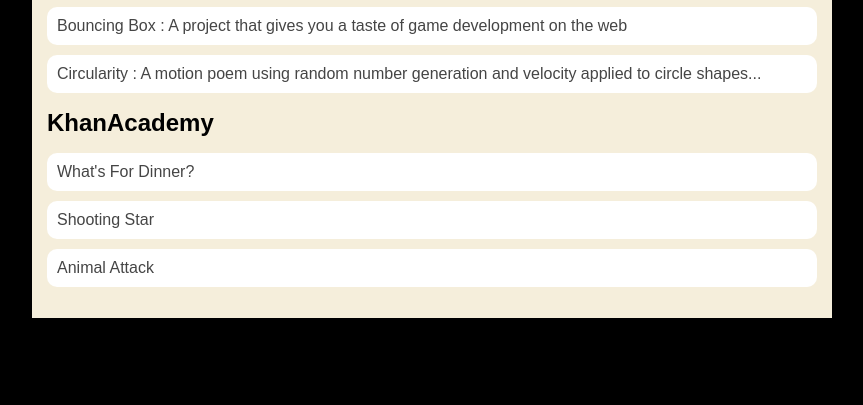
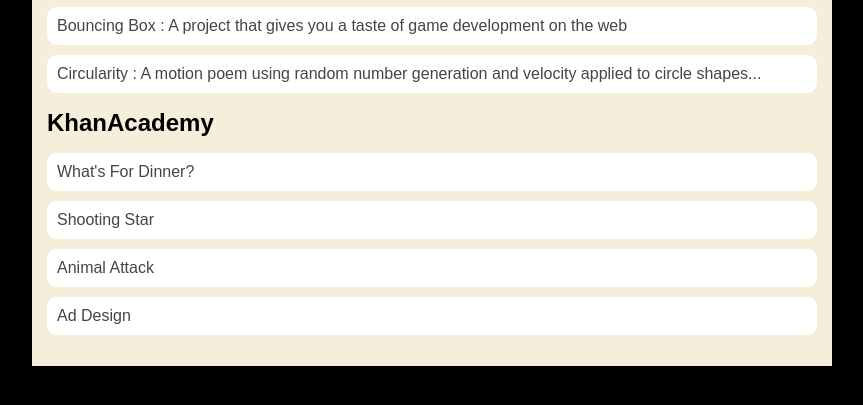
Before and after one commit to matthewabadie/matthewabadie.gitpod.io, a plain HTML site: page portfolio.html in a window 1280 px wide. Shown: the part 197-602 px from the top of the page, without its empty margins (208-1071 px from the left). Drawn offline with Linux system fonts and the light colour scheme.

Commit message:
added ad design project

```diff
--- a/portfolio.html
+++ b/portfolio.html
@@ -27,6 +27,7 @@
                     <li><a href=https://www.khanacademy.org/computer-programming/spin-off-of-project-whats-for-dinner/5688560664231936>What's For Dinner?</a></li>
                     <li><a href=https://www.khanacademy.org/computer-programming/spin-off-of-project-shooting-star/5638042600390656>Shooting Star </a></li>
                     <li><a href=https://www.khanacademy.org/computer-programming/spin-off-of-project-animal-attack/5967231383814144>Animal Attack</a></li>
+                    <li><a href=https://www.khanacademy.org/computer-programming/spin-off-of-project-ad-design/5836334910193664>Ad Design</a></li>
                 </ul>
             </div>
         </main>
```
